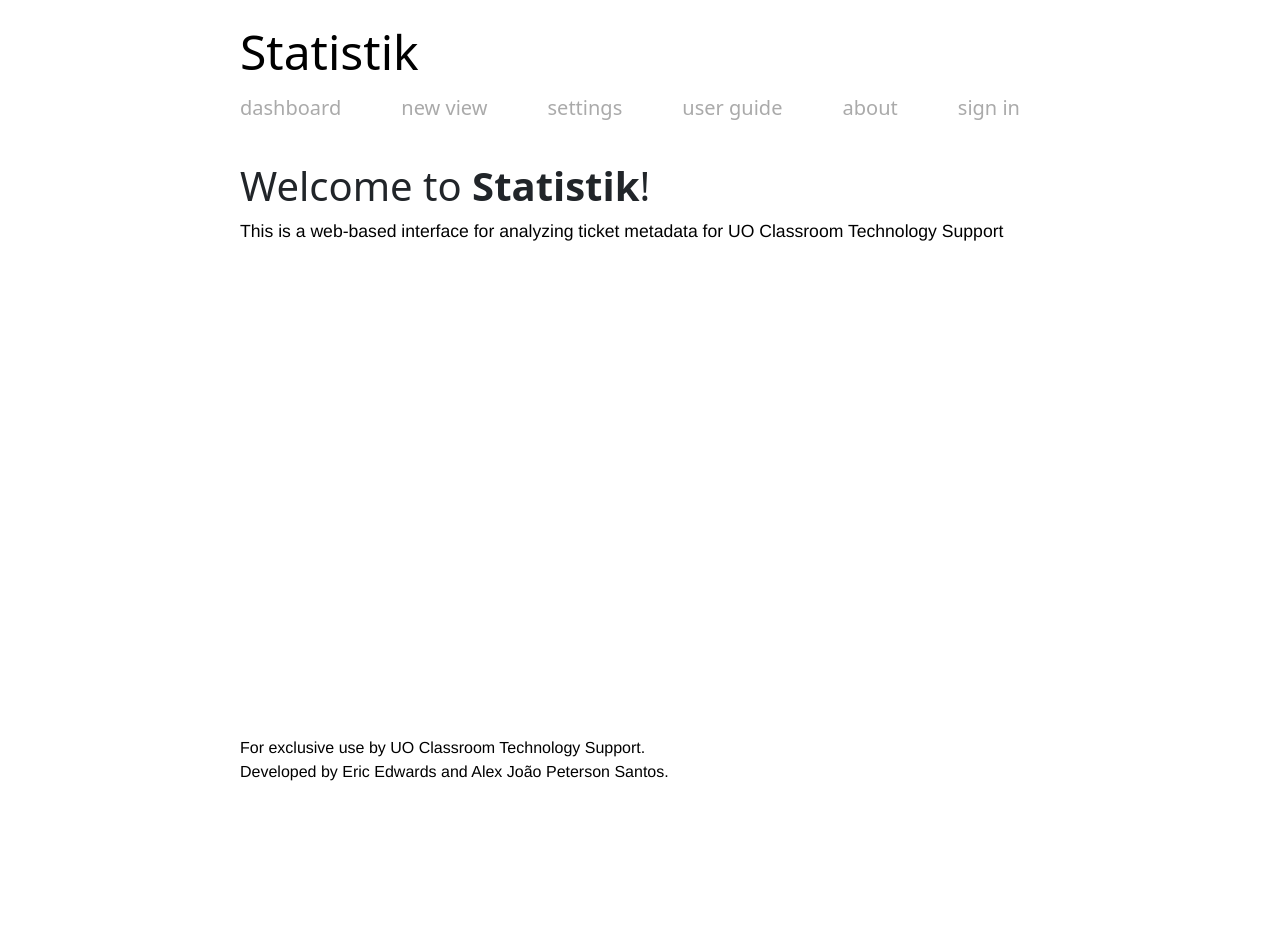
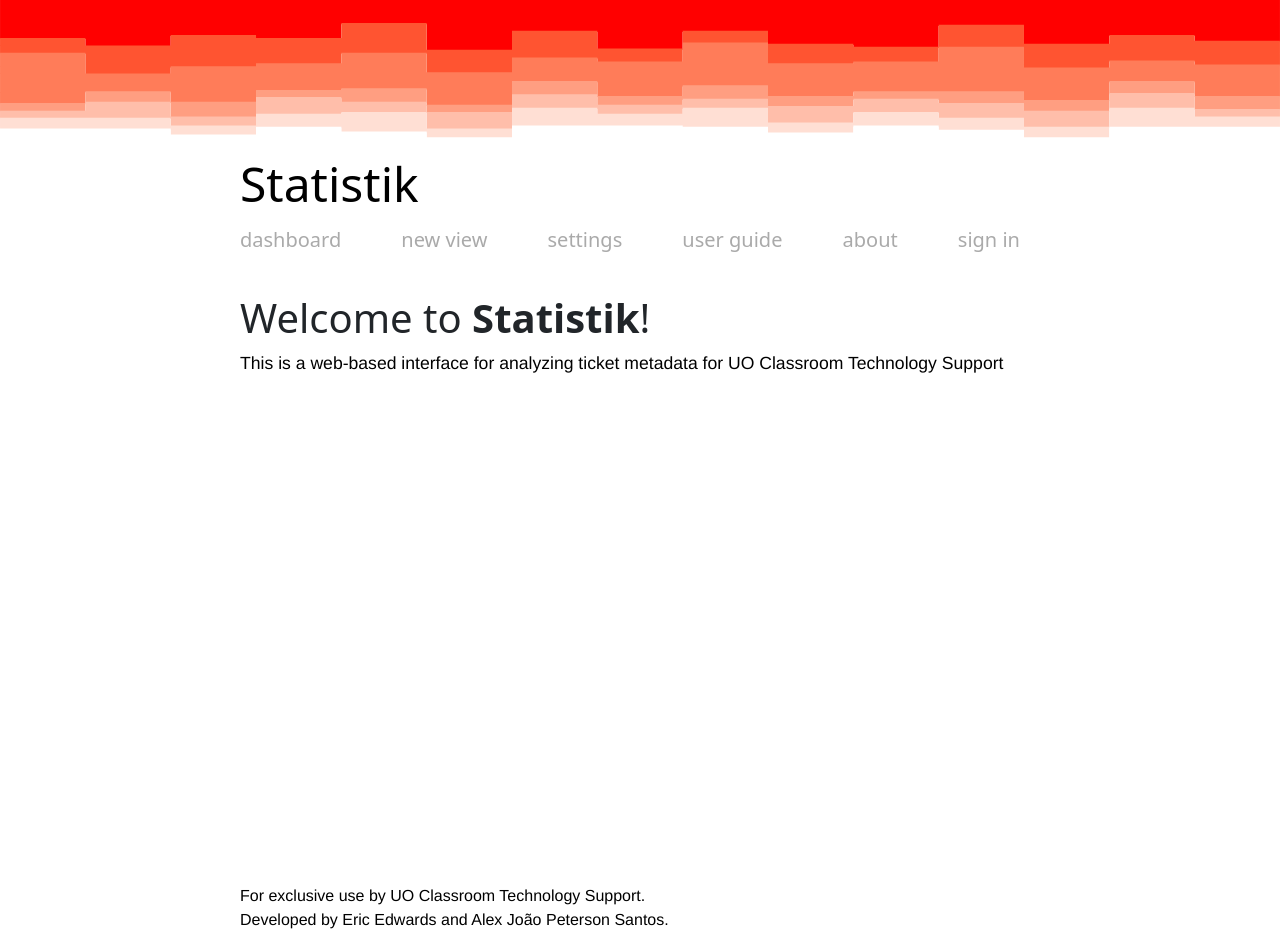
Before and after one commit to uoclass/statistik, a React (Vite) app in the folder frontend/: page / in a window 1280 px wide. Before the commit the page ends 800 px from the top, so only its background shows below. Built offline with nearby package versions, Linux system fonts and the light colour scheme.

Commit message:
feat: page gradient

```diff
--- a/frontend/src/components/Layout.css
+++ b/frontend/src/components/Layout.css
@@ -8,8 +8,9 @@
 
 body {
   margin: 0;
-    font-family: "HelveticaNeue-Light", "Helvetica Neue Light",
-        "Helvetica Neue", Helvetica, Arial, "Lucida Grande", sans-serif;
+  font-family:
+    "HelveticaNeue-Light", "Helvetica Neue Light", "Helvetica Neue", Helvetica,
+    Arial, "Lucida Grande", sans-serif;
   -webkit-font-smoothing: antialiased;
   -moz-osx-font-smoothing: grayscale;
 }
@@ -35,7 +36,6 @@
 .App-header {
   font-size: 3rem;
   font-weight: 500;
-    padding-top: 1rem;
   color: black;
 }
 
@@ -70,6 +70,6 @@
 }
 
 .Nav-list a {
-  color: #AAAAAA;
+  color: #aaaaaa;
   text-decoration: none;
 }
--- a/frontend/src/components/Layout.tsx
+++ b/frontend/src/components/Layout.tsx
@@ -7,6 +7,7 @@
 function Layout() {
   return (
     <div className="App [&_input:focus]:ring-0 [&_input]:border-0 [&_select:focus]:ring-0 [&_select]:border-0">
+      <img src="longGradient.svg" />
       <div className="App-content">
         <Header />
         <Nav />
```
Also changed, not shown: frontend/public/longGradient.svg (added). Lines whose indentation alone changed are shown as unchanged.
